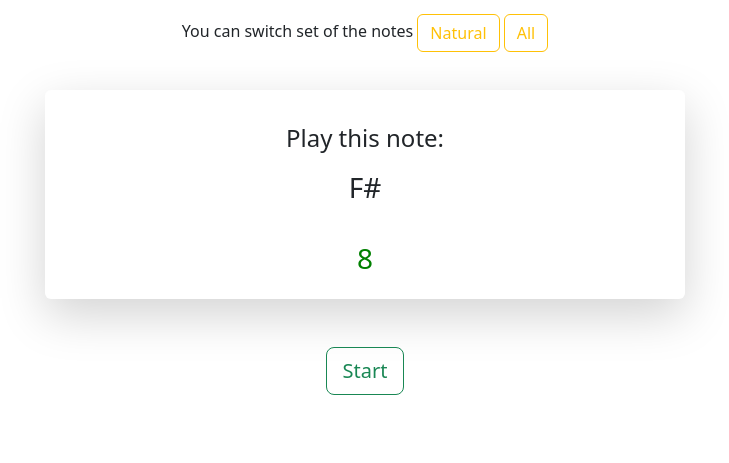
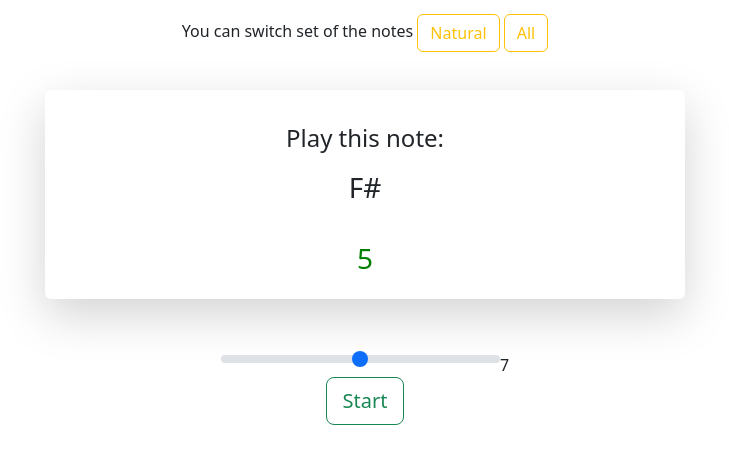
Before and after one commit to Patko-01/Guitar-Notes-Trainer, a plain HTML site: page index.html in a window 1280 px wide. Both pictures are taken after a click on the button "Start". Shown: the part 111-574 px from the top of the page, without its empty margins (275-1004 px from the left). Drawn offline with nearby package versions, Linux system fonts and the light colour scheme.

Commit message:
Add files via upload

```diff
--- a/index.html
+++ b/index.html
@@ -22,9 +22,10 @@
     <div class="container shadow-lg p-3 mb-5 bg-body rounded w-50" style="text-align: center;">
         <h4 style="margin-top: 3%;margin-bottom: 3%;">Play this note:</h4>
         <h3 style="margin-bottom: 6%;" id="nota">X</h3>
-        <h3 id="casovac" style="color: green;">10</h3>
+        <h3 id="casovac" style="color: green;">7</h3>
     </div>
     <div class="container" style="text-align: center;">
+        <input type="range" class="form-range w-25" min="1" value="7" max="13" id="Range" oninput="this.nextElementSibling.value = this.value"><output>7</output><br>
         <button type="submit" onclick="startovanie()" class="btn btn-outline-success btn-lg">Start</button>
     </div>
 
--- a/script.js
+++ b/script.js
@@ -14,7 +14,8 @@ function natural()
     ake_noty = false;
 }
 
-let cas = 10;
+let cas = document.getElementById("Range").value;
+let cas_range = document.getElementById("Range").value;
 
 function casovac()
 {
@@ -28,11 +29,12 @@ function casovac()
         document.getElementById("casovac").innerHTML = "Time out!";
         beep.currentTime = 0;
         beep.play();
+        cas_range = document.getElementById("Range").value;
     }
     else
         document.getElementById("casovac").innerHTML = cas;
 
-    if(cas>9)
+    if(cas>cas_range-1)
     {
         if(ake_noty)
             document.getElementById("nota").innerHTML = pole_noty[Math.floor(Math.random() * 12)];
@@ -43,7 +45,7 @@ function casovac()
     cas=cas-1;
 
     if(cas<0)
-        cas=10;
+        cas=cas_range;
 }
 
 let fun = true;
```
